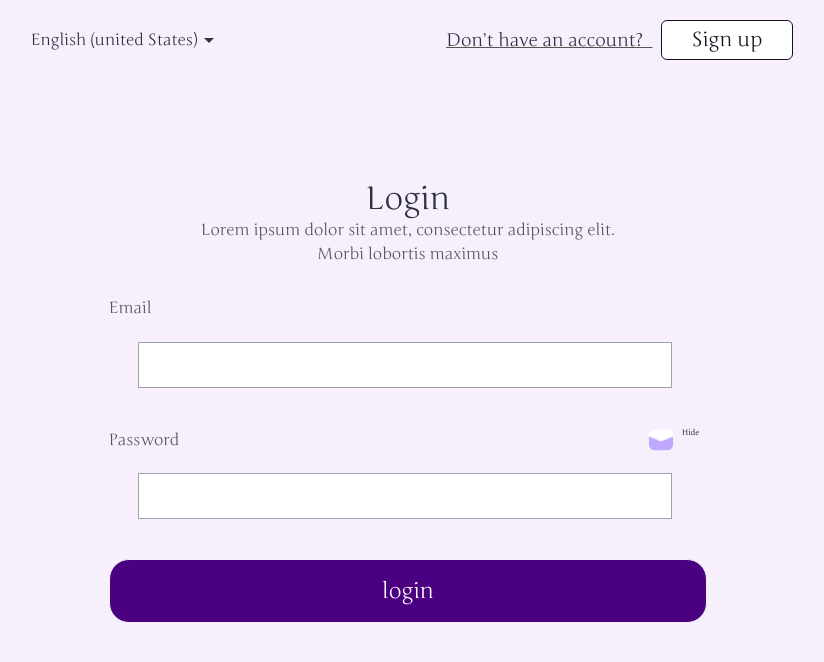
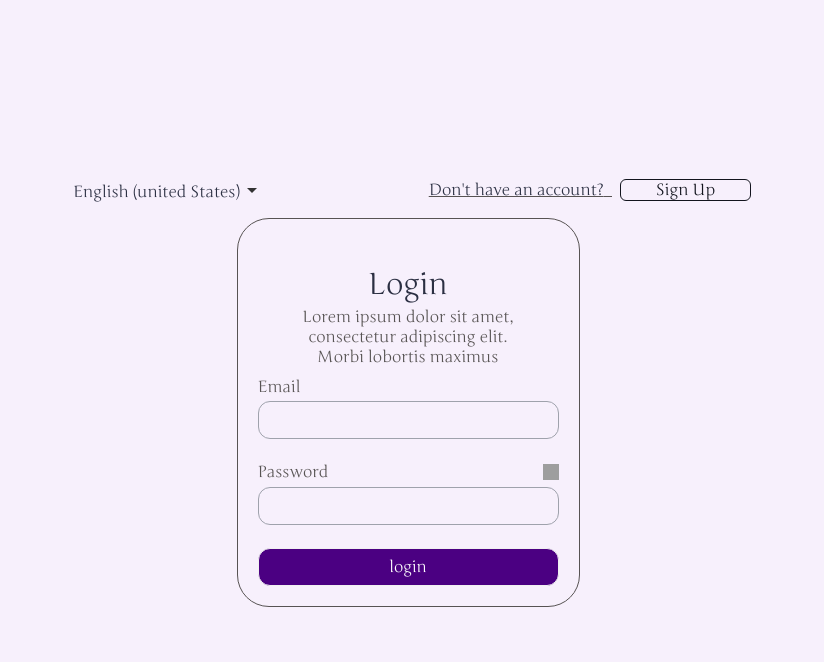
Before and after one commit to rishabh-17/contextify-ai, a React (Vite) app in the folder client/: page /signin in a window 1280 px wide. Shown: the top 662 px of the page, without its empty margins (232-1056 px from the left). Built offline with nearby package versions, Linux system fonts and the light colour scheme; grey boxes are pictures that could not be loaded.

Commit message:
login & signup

```diff
--- a/client/package.json
+++ b/client/package.json
@@ -7,6 +7,7 @@
     "@testing-library/jest-dom": "^5.15.1",
     "@testing-library/react": "^11.2.7",
     "@testing-library/user-event": "^12.8.3",
+    "axios": "^1.6.8",
     "dotenv": "^16.0.1",
     "prop-types": "^15.8.1",
     "react": "^18.2.0",
--- a/client/src/pages/SignIn/index.jsx
+++ b/client/src/pages/SignIn/index.jsx
@@ -1,110 +1,178 @@
 import React from "react";
-import { Helmet } from "react-helmet";
-import {  Img } from "./Img";
-import {Button} from './Button';
-import {Text} from './Text';
 import { useNavigate } from "react-router-dom";
-import SignUpComponentSetDivider from "../../components/SignUpComponentSetDivider";
-import SignUpComponentSetProperty1 from "../../components/SignUpComponentSetProperty1";
 
-export default function SignInPage() {
+import axios from "axios";
+export default function LoginPage() {
   const navigate = useNavigate();
+  const [email, setEmail] = React.useState("");
+  const [password, setPassword] = React.useState("");
+  const [isLoading, setIsLoading] = React.useState(false);
+  const [error, setError] = React.useState("");
+  const [passwordVisible, setPasswordVisible] = React.useState(false);
+
+  const [formValidity, setFormValidity] = React.useState({
+    password: "",
+    email: "",
+  });
+
+  const handleChange = (e) => {
+    const { name, value } = e.target;
+    setFormValidity((prevState) => ({
+      ...prevState,
+      [name]: value.length ? "" : "This field is required.",
+    }));
+    switch (name) {
+      case "email":
+        setEmail(value);
+        break;
+      case "password":
+        setPassword(value);
+        break;
+      default:
+        break;
+    }
+  };
+
+  const isFormValid = () => {
+    const { password, email } = formValidity;
+    return !password && !email;
+  };
+
+  async function handleSubmit(e) {
+    e.preventDefault();
+    setIsLoading(true);
+    try {
+      const { data } = await axios.post(
+        (import.meta.env.VITE_BACKEND_URL || "") + "/api/user/login",
+        {
+          email,
+          password,
+        }
+      );
+      if (data.error) {
+        setError(data.error);
+        setFormValidity((prevState) => ({
+          ...prevState,
+          email: data.error,
+        }));
+        setIsLoading(false);
+      } else {
+        localStorage.setItem("token", data.token);
+        setIsLoading(false);
+        navigate("/");
+      }
+    } catch (err) {
+      setError(err.message);
+      setIsLoading(false);
+    }
+  }
+
   return (
-    <>
-      <Helmet>
-        <title>Sign Up for Contextify - Create Your Account Today</title>
-        <meta
-          name="description"
-          content="Join Contextify by signing up. Take the first step towards leveraging our digital marketing tools. Easy sign-up with Google or Apple."
-        />
-      </Helmet>
-
-      {/* language selection section */}
-      <div className="flex w-full justify-center bg-gray-100 px-14 pt-[20px] md:p-5">
-        {/* main content section */}
-        <div className="mb-[110px] flex w-[66%] flex-col items-center gap-[31px] md:w-full">
-          {/* header section */}
-          <div className="flex items-center justify-between gap-5 self-stretch sm:flex-col">
+    <div className="h-screen flex items-center justify-center">
+      <div className="w-[60%] p-5 border-t border-b border-l border-r border-gray-100 rounded-tl-lg rounded-tr-lg">
+        <div className="container flex flex-col items-center justify-center px-5 md:px-14 md:py-24">
+          <div className="container flex items-center justify-between gap-2 self-stretch sm:flex-col">
             <div className="flex items-center pl-2">
-              <Text as="p" className="self-end !text-blue_gray-900">
+              <p className="self-end text-blue_gray-900">
                 English (united States)
-              </Text>
-              <Img src="images/img_property_1_arrow.svg" alt="propertyone_one" className="h-[24px] w-[24px]" />
+              </p>
+              <img
+                src="images/img_property_1_arrow.svg"
+                alt="propertyone_one"
+                className="h-[24px] w-[24px]"
+              />
             </div>
-
-            {/* signup prompt section */}
             <div className="flex items-center gap-2">
               <div className="flex">
-                <Text size="s" as="p" className="self-start !text-gray-700 underline">
-                  <span className="text-blue_gray-900">Don’t have an account?</span>
+                <p className="self-end text-gray-700 underline">
+                  <span className="text-blue_gray-900">
+                    Don't have an account?
+                  </span>
                   <span className="text-gray-900_01">&nbsp;&nbsp;</span>
-                </Text>
+                </p>
               </div>
-              <Button
-                size="xs"
-                className="min-w-[131px] rounded-md border border-solid border-gray-900_01 !text-gray-900_01 sm:px-5"
+              <button
+                className="min-w-[131px] rounded-md border border-solid border-gray-900_01 text-gray-900_01 sm:px-5"
                 onClick={() => navigate("/signup")}
               >
-                Sign up
-              </Button>
+                Sign Up
+              </button>
             </div>
           </div>
-          <div className="container-xs flex flex-col items-center gap-[30px] rounded-[20px] border border-solid border-gray-700_59 p-10 md:p-5">
-            {/* login intro section */}
-            <div className="flex w-[73%] flex-col items-center md:w-full">
+
+          <div className="container-xs w-[50%] flex flex-col items-center gap-[10px] rounded-[32px] border border-solid  m-4 border-gray-700 p-5 pt-1 md:p-5">
+            <div className="flex w-[73%] flex-col items-center gap-1 md:w-full">
               <div className="h-[40px] w-[40px] rounded-[20px] bg-gray-400_01" />
-              <Text size="4xl" as="p" className="mt-[7px] !text-blue_gray-900">
-                Login{" "}
-              </Text>
-              <Text as="p" className="text-center !text-gray-700">
-                Lorem ipsum dolor sit amet, consectetur adipiscing elit. Morbi lobortis maximus{" "}
-              </Text>
+              <a href="#">
+                <p className="text-blue_gray-900 text-3xl">Login</p>
+              </a>
+              <p className="text-center text-gray-700">
+                Lorem ipsum dolor sit amet, consectetur adipiscing elit. Morbi
+                lobortis maximus{" "}
+              </p>
             </div>
-            <div className="flex flex-col gap-8 self-stretch">
-              {/* login form section */}
+            <form
+              onSubmit={handleSubmit}
+              className="flex flex-col gap-8 self-stretch"
+            >
               <div className="flex flex-col gap-[23px]">
-                <SignUpComponentSetProperty1 labelOne="Email" className="flex flex-col gap-[5px]" />
-                <SignUpComponentSetProperty1
-                  iconone="images/img_icon.svg"
-                  hidetext="Hide"
-                  className="flex flex-col gap-1"
-                />
-                <Button
-                  color="purple_900"
-                  shape="round"
-                  className="w-full border border-solid border-blue_gray-100 lowercase sm:px-5"
-                  onClick={() => navigate("/")}
+                <div className="flex flex-col gap-1">
+                  <label htmlFor="email" className="text-gray-700">
+                    Email
+                  </label>
+                  <input
+                    type="text"
+                    id="email"
+                    name="email"
+                    value={email}
+                    onChange={handleChange}
+                    className="self-stretch bg-transparent rounded-xl sm:px-5"
+                  />
+                </div>
+                <div className="flex flex-col gap-[5px]">
+                  <div className="flex items-center justify-between">
+                    <p className="text-gray-700">Password</p>
+                    <div
+                      className="cursor-pointer flex items-center justify-center rounded-md"
+                      onClick={() => setPasswordVisible(!passwordVisible)}
+                    >
+                      {passwordVisible ? (
+                        <img
+                          src="images/img_icon_eye_close.svg"
+                          alt="eye_close"
+                          className="h-[16px] w-[16px]"
+                        />
+                      ) : (
+                        <img
+                          src="images/img_icon_eye_open.svg"
+                          alt="eye_open"
+                          className="h-[16px] w-[16px]"
+                        />
+                      )}
+                    </div>
+                  </div>
+                  <input
+                    type={passwordVisible ? "text" : "password"}
+                    id="password"
+                    name="password"
+                    value={password}
+                    onChange={handleChange}
+                    className="self-stretch sm:px-5  bg-transparent rounded-xl"
+                  />
+                </div>
+                <button
+                  type="submit"
+                  className="w-full border border-solid border-blue_gray-100 lowercase bg-purple-900 text-[#fff] hover:bg-[#fff] hover:text-purple-900 py-2 rounded-xl sm:px-5"
+                  disabled={!isFormValid()}
                 >
-                  login
-                </Button>
+                  LOGIN
+                </button>
               </div>
-
-              {/* social login divider section */}
-              {/* <SignUpComponentSetDivider className="flex items-center gap-[23px] sm:flex-col" /> */}
-
-              {/* social login buttons section */}
-              {/* <div className="flex flex-col gap-4">
-                <Button
-                  shape="round"
-                  leftIcon={
-                    <Img src="images/img_social_media_logo.svg" alt="Social media logo" className="h-[24px] w-[24px]" />
-                  }
-                  className="w-full gap-4 border border-solid border-blue_gray-900 sm:px-5"
-                >
-                  Continue with Google
-                </Button>
-                <Button
-                  shape="round"
-                  leftIcon={<Img src="images/img_user_blue_gray_900.svg" alt="user" className="h-[32px] w-[32px]" />}
-                  className="w-full gap-4 border border-solid border-blue_gray-900 sm:px-5"
-                >
-                  Continue with Apple
-                </Button>
-              </div> */}
-            </div>
+            </form>
+            {error && <p className="text-red-500">{error}</p>}
           </div>
         </div>
       </div>
-    </>
+    </div>
   );
 }
--- a/client/src/pages/SignUp/index.jsx
+++ b/client/src/pages/SignUp/index.jsx
@@ -1,118 +1,207 @@
 import React from "react";
-import { Helmet } from "react-helmet";
-import {CheckBox} from "../../components";
-import { Button } from "pages/SignIn/Button";
-import { Text } from "pages/SignIn/Text";
-import { Img } from "pages/SignIn/Img";
 import { useNavigate } from "react-router-dom";
-import SignUpComponentSetDivider from "../../components/SignUpComponentSetDivider";
-import SignUpComponentSetProperty1 from "../../components/SignUpComponentSetProperty1";
+import axios from "axios";
 
 export default function SignUpPage() {
   const navigate = useNavigate();
+  const [username, setUsername] = React.useState("");
+  const [email, setEmail] = React.useState("");
+  const [password, setPassword] = React.useState("");
+  const [isLoading, setIsLoading] = React.useState(false);
+  const [error, setError] = React.useState("");
+  const [passwordVisible, setPasswordVisible] = React.useState(false);
+
+  const [formValidity, setFormValidity] = React.useState({
+    email: "",
+    password: "",
+    username: "",
+  });
+
+  const handleChange = (e) => {
+    const { name, value } = e.target;
+    setFormValidity((prevState) => ({
+      ...prevState,
+      [name]: value.length ? "" : "This field is required.",
+    }));
+    switch (name) {
+      case "email":
+        setEmail(value);
+        break;
+      case "password":
+        setPassword(value);
+        break;
+      case "username":
+        setUsername(value);
+        break;
+      default:
+        break;
+    }
+  };
+
+  const isFormValid = () => {
+    const { email, password, username } = formValidity;
+    return !email && !password && !username;
+  };
+
+  async function handleSubmit(e) {
+    e.preventDefault();
+    setIsLoading(true);
+    try {
+      const { data } = await axios.post(
+        (import.meta.env.VITE_BACKEND_URL || "") + "/api/user/signup",
+        {
+          email,
+          password,
+          username,
+        }
+      );
+      if (data.error) {
+        setError(data.error);
+        setFormValidity((prevState) => ({
+          ...prevState,
+          username: data.error,
+        }));
+        setIsLoading(false);
+      } else {
+        navigate("/");
+      }
+    } catch (err) {
+      setError(err.message);
+      setIsLoading(false);
+    }
+  }
+
   return (
-    <>
-      <Helmet>
-        <title>Create Your Contextify Account - Get Started Now</title>
-        <meta
-          name="description"
-          content="Ready to explore Contextify? Create your account in minutes and agree to our Terms of Use and Privacy Policy. Sign up with Google or Apple."
-        />
-      </Helmet>
-
-      {/* language selection section */}
-      <div className="flex w-full justify-center bg-gray-100 px-14 pt-[20px] md:p-5">
-        <div className="mt-[20px] flex w-[68%] flex-col items-center  md:w-full">
-          {/* login prompt section */}
+    <div className="h-screen flex items-center justify-center">
+      <div className="w-[60%] p-5 border-t border-b border-l border-r border-gray-100 rounded-tl-lg rounded-tr-lg">
+        <div className="container flex flex-col items-center justify-center px-5 md:px-14 md:py-24">
           <div className="flex items-center justify-between gap-2 self-stretch sm:flex-col">
             <div className="flex items-center pl-2">
-              <Text as="p" className="self-end !text-blue_gray-900">
+              <p className="self-end text-blue_gray-900">
                 English (united States)
-              </Text>
-              <Img src="images/img_property_1_arrow.svg" alt="propertyone_one" className="h-[24px] w-[24px]" />
+              </p>
+              <img
+                src="images/img_property_1_arrow.svg"
+                alt="propertyone_one"
+                className="h-[24px] w-[24px]"
+              />
             </div>
             <div className="flex items-center gap-2">
               <div className="flex">
-                <Text size="s" as="p" className="self-end !text-gray-700 underline">
-                  <span className="text-blue_gray-900">Already have an account?</span>
+                <p className="self-end text-gray-700 underline">
+                  <span className="text-blue_gray-900">
+                    Already have an account?
+                  </span>
                   <span className="text-gray-900_01">&nbsp;&nbsp;</span>
-                </Text>
+                </p>
               </div>
-              <Button
-                size="xs"
-                className="min-w-[131px] rounded-md border border-solid border-gray-900_01 !text-gray-900_01 sm:px-5"
+              <button
+                className="min-w-[131px] rounded-md border border-solid border-gray-900_01 text-gray-900_01 sm:px-5"
                 onClick={() => navigate("/signin")}
               >
                 Login
-              </Button>
+              </button>
             </div>
           </div>
 
-          {/* signup form section */}
-          <div className="container-xs flex flex-col items-center gap-[10px] rounded-[32px] border border-solid border-gray-700_59 pt-1 md:p-5">
+          <div className="container-xs w-[50%] flex flex-col items-center gap-[10px] rounded-[32px] border border-solid  m-4 border-gray-700 p-5 pt-1 md:p-5">
             <div className="flex w-[73%] flex-col items-center gap-1 md:w-full">
               <div className="h-[40px] w-[40px] rounded-[20px] bg-gray-400_01" />
               <a href="#">
-                <Text size="4xl" as="p" className="!text-blue_gray-900">
-                  Create an account
-                </Text>
+                <p className="text-blue_gray-900 text-3xl">Create an account</p>
               </a>
-              <Text as="p" className="text-center !text-gray-700">
-                Lorem ipsum dolor sit amet, consectetur adipiscing elit. Morbi lobortis maximus{" "}
-              </Text>
+              <p className="text-center text-gray-700">
+                Lorem ipsum dolor sit amet, consectetur adipiscing elit. Morbi
+                lobortis maximus{" "}
+              </p>
             </div>
-            <div className="flex flex-col gap-8 self-stretch">
+            <form
+              onSubmit={handleSubmit}
+              className="flex flex-col gap-8 self-stretch"
+            >
               <div className="flex flex-col gap-[23px]">
-                <SignUpComponentSetProperty1 labelOne="Username" className="flex flex-col gap-1" />
-                <SignUpComponentSetProperty1 labelOne="Email" className="flex flex-col gap-[5px]" />
-                <SignUpComponentSetProperty1
-                  iconone="images/img_icon.svg"
-                  hidetext="Hide"
-                  className="flex flex-col gap-1"
-                />
-                <CheckBox
-                  name="property1checkb"
-                  label="By creating an account, I agree to our Terms of use and
-Privacy Policy "
-                  id="property1checkb"
-                  className="gap-2 py-[7px] pr-[31px] text-left text-base text-blue_gray-900 sm:pr-5"
-                />
-                <Button
-                  color="purple_900"
-                  shape="round"
-                  className="w-full border border-solid border-blue_gray-100 lowercase sm:px-5"
-                  onClick={() => navigate("/")}
+                <div className="flex flex-col gap-1">
+                  <label htmlFor="username" className="text-gray-700">
+                    Username
+                  </label>
+                  <input
+                    type="text"
+                    id="username"
+                    name="username"
+                    value={username}
+                    onChange={handleChange}
+                    className="self-stretch bg-transparent rounded-xl sm:px-5"
+                  />
+                </div>
+                <div className="flex flex-col gap-[5px]">
+                  <label htmlFor="email" className="text-gray-700">
+                    Email
+                  </label>
+                  <input
+                    type="email"
+                    id="email"
+                    name="email"
+                    value={email}
+                    onChange={handleChange}
+                    className="self-stretch  bg-transparent rounded-xl sm:px-5"
+                  />
+                </div>
+                <div className="flex flex-col gap-1">
+                  <div className="flex items-center justify-between">
+                    <p className="text-gray-700">Password</p>
+                    <div
+                      className="cursor-pointer flex items-center justify-center rounded-md"
+                      onClick={() => setPasswordVisible(!passwordVisible)}
+                    >
+                      {passwordVisible ? (
+                        <img
+                          src="images/img_icon_eye_close.svg"
+                          alt="eye_close"
+                          className="h-[16px] w-[16px]"
+                        />
+                      ) : (
+                        <img
+                          src="images/img_icon_eye_open.svg"
+                          alt="eye_open"
+                          className="h-[16px] w-[16px]"
+                        />
+                      )}
+                    </div>
+                  </div>
+                  <input
+                    type={passwordVisible ? "text" : "password"}
+                    id="password"
+                    name="password"
+                    value={password}
+                    onChange={handleChange}
+                    className="self-stretch sm:px-5  bg-transparent rounded-xl"
+                  />
+                </div>
+                <div className="flex items-center gap-2 text-left text-base text-blue_gray-900 sm:pr-5">
+                  <input
+                    type="checkbox"
+                    id="property1checkb"
+                    name="property1checkb"
+                    className="mr-[1px] "
+                  />
+                  <label htmlFor="property1checkb">
+                    By creating an account, I agree to our Terms of use and
+                    Privacy Policy
+                  </label>
+                </div>
+                <button
+                  type="submit"
+                  className="w-full border border-solid border-blue_gray-100 lowercase bg-purple-900 text-[#fff] hover:bg-[#fff] hover:text-purple-900 py-2 rounded-xl sm:px-5"
+                  disabled={!isFormValid()}
                 >
-                  cREATE AN ACCOUNT
-                </Button>
+                  CREATE AN ACCOUNT
+                </button>
               </div>
-
-              {/* social media divider section */}
-              {/* <SignUpComponentSetDivider className="flex items-center gap-[23px] sm:flex-col" /> */}
-
-              {/* social media buttons section */}
-              {/* <div className="flex flex-col gap-4">
-                <Button
-                  shape="round"
-                  leftIcon={
-                    <Img src="images/img_social_media_logo.svg" alt="Social media logo" className="h-[24px] w-[24px]" />
-                  }
-                  className="w-full gap-4 border border-solid border-blue_gray-900 sm:px-5"
-                >
-                  Continue with Google
-                </Button>
-                <Button
-                  shape="round"
-                  leftIcon={<Img src="images/img_user_blue_gray_900.svg" alt="user" className="h-[32px] w-[32px]" />}
-                  className="w-full gap-4 border border-solid border-blue_gray-900 sm:px-5"
-                >
-                  Continue with Apple
-                </Button>
-              </div> */}
-            </div>
+            </form>
+            {error && <p className="text-red-500">{error}</p>}
           </div>
         </div>
       </div>
-    </>
+    </div>
   );
 }
```
Also changed, not shown: 1 other file (tests, documents, lock files or other folders).
